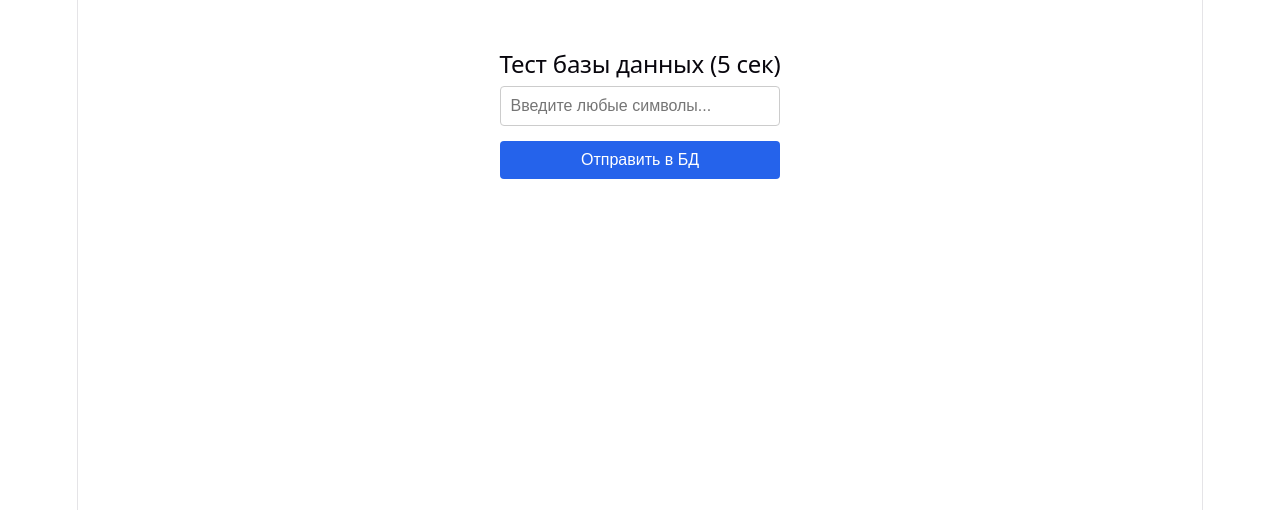
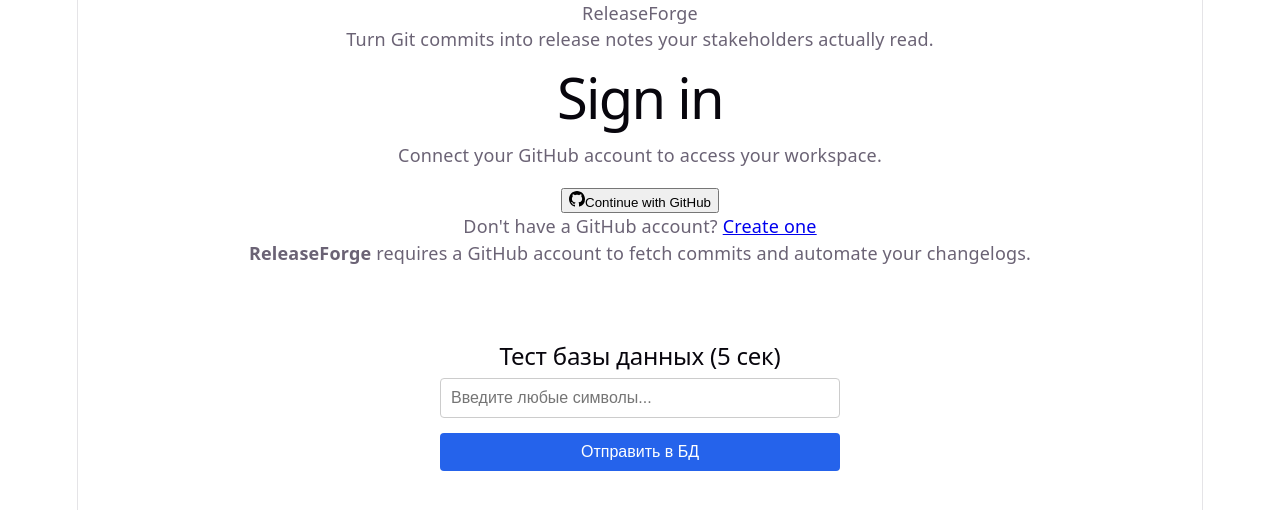
Before and after one commit to ValeriiBaraban/ReleaseForge, a React (Vite) app in the folder frontend/: page / in a window 1280 px wide. Shown: the top 510 px of the page. Built offline with nearby package versions, Linux system fonts and the light colour scheme.

Commit message:
comment(frontend): unused code

```diff
--- a/frontend/src/App.jsx
+++ b/frontend/src/App.jsx
@@ -1,4 +1,6 @@
 import React, { useState } from 'react';
+import Login from './Login';
+import './App.css';
 
 function App() {
   const [inputText, setInputText] = useState('');
@@ -25,7 +27,6 @@
 
       const data = await res.json();
 
-      // Проверяем, успешен ли статус (200-299)
       if (!res.ok) {
         throw new Error(data.error || 'Ошибка при ответе сервера');
       }
@@ -45,6 +46,8 @@
   };
 
   return (
+    <div>
+      <Login /> <br></br>
       <div style={{ maxWidth: '400px', margin: '50px auto', fontFamily: 'sans-serif' }}>
         <h2>Тест базы данных (5 сек)</h2>
 
@@ -75,7 +78,6 @@
           </button>
         </form>
 
-      {/* Блок для отображения ответа от сервера */}
         {response && (
           <div style={{
             marginTop: '20px',
@@ -89,6 +91,7 @@
           </div>
         )}
       </div>
+    </div>
   );
 }
 
```
Lines whose indentation alone changed are shown as unchanged.
